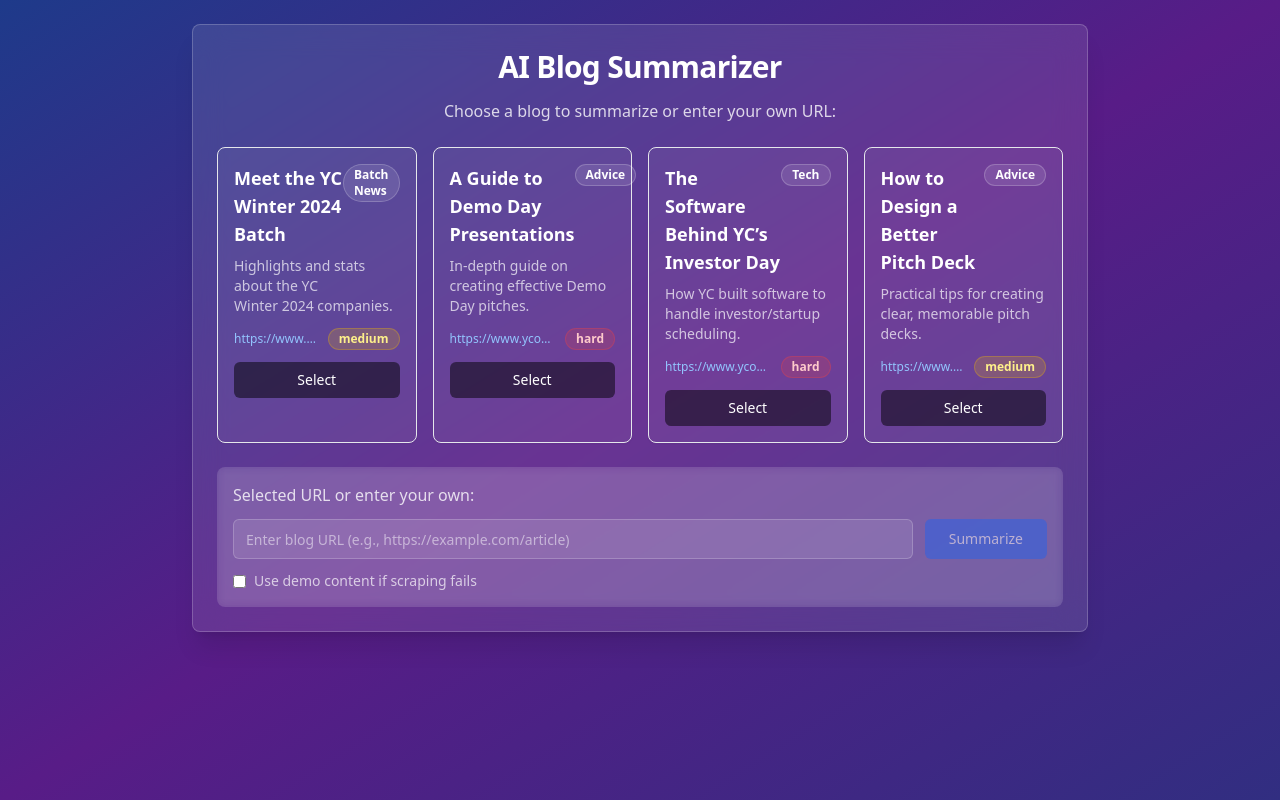
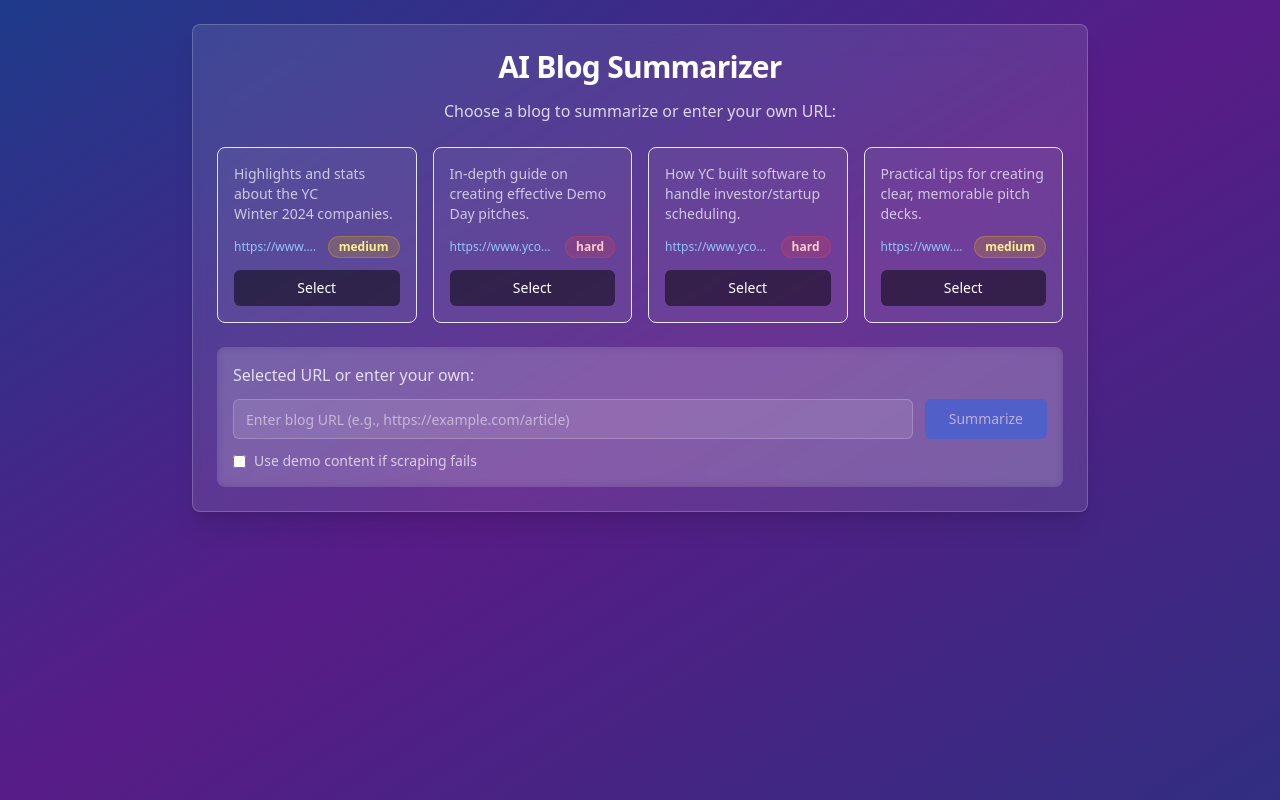
Before and after one commit to Maira-Ijaz04/Nexium_Maira_Assign02, a Next.js app: page / in a window 1280 px wide. Built offline with nearby package versions, Linux system fonts and the light colour scheme.

Commit message:
work on ux

```diff
--- a/src/app/page.tsx
+++ b/src/app/page.tsx
@@ -208,12 +208,7 @@ export default function Home() {
                   onClick={() => handleSelectBlog(blog.url)}
                 >
                   <CardContent className="p-4">
-                    <div className="flex justify-between items-start mb-2">
-                     <h3 className="font-semibold text-white text-sm sm:text-base lg:text-lg">{blog.title}</h3>
-                      <Badge variant="outline" className="text-xs bg-white/10 text-white border-white/20">
-                        {blog.category}
-                      </Badge>
-                    </div>
+
                     <p className="text-sm text-white/70 mb-3">{blog.description}</p>
                     <div className="flex items-center justify-between mb-3">
                       <p className="text-xs text-blue-300 truncate flex-1 mr-2">
```
